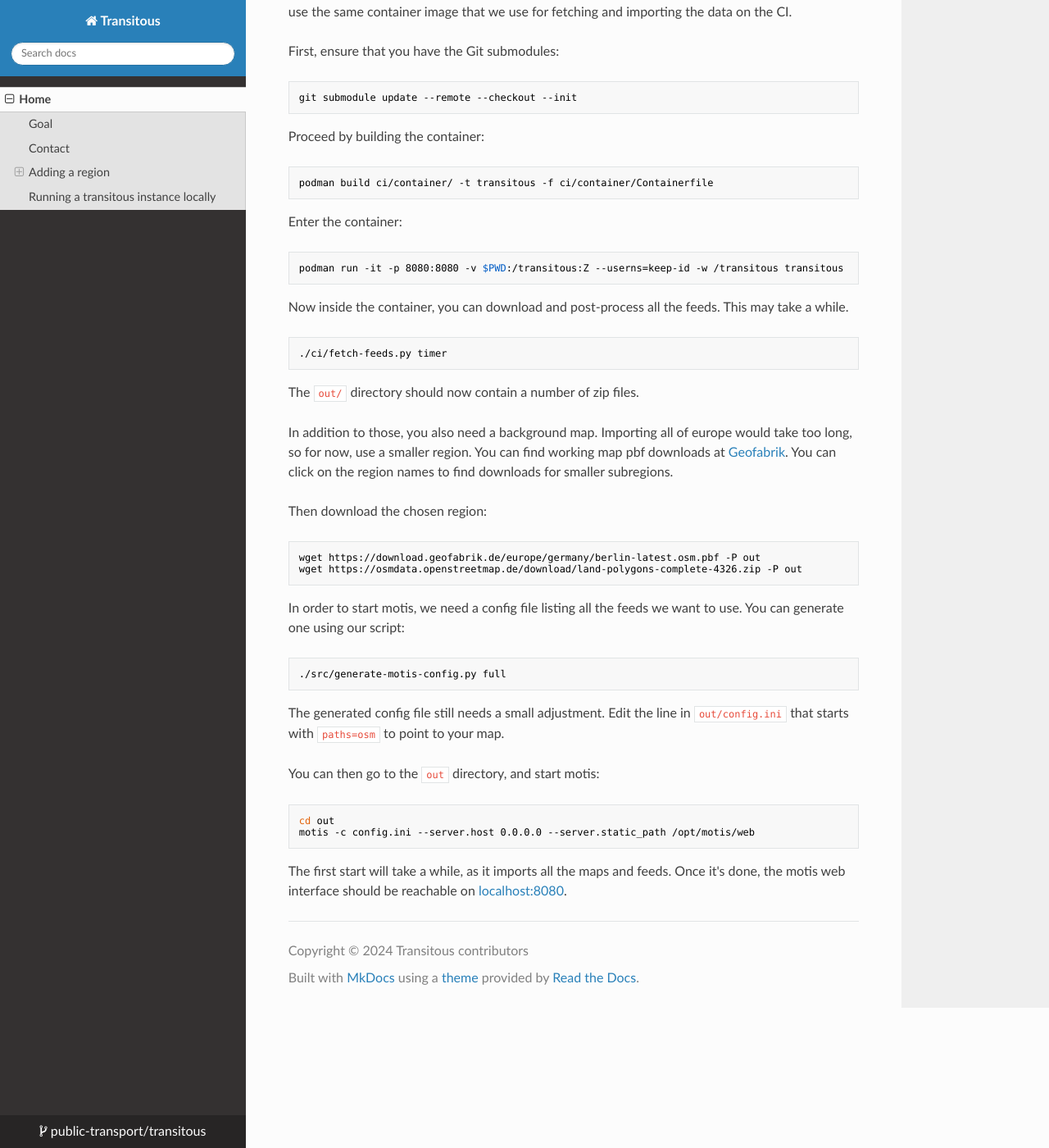
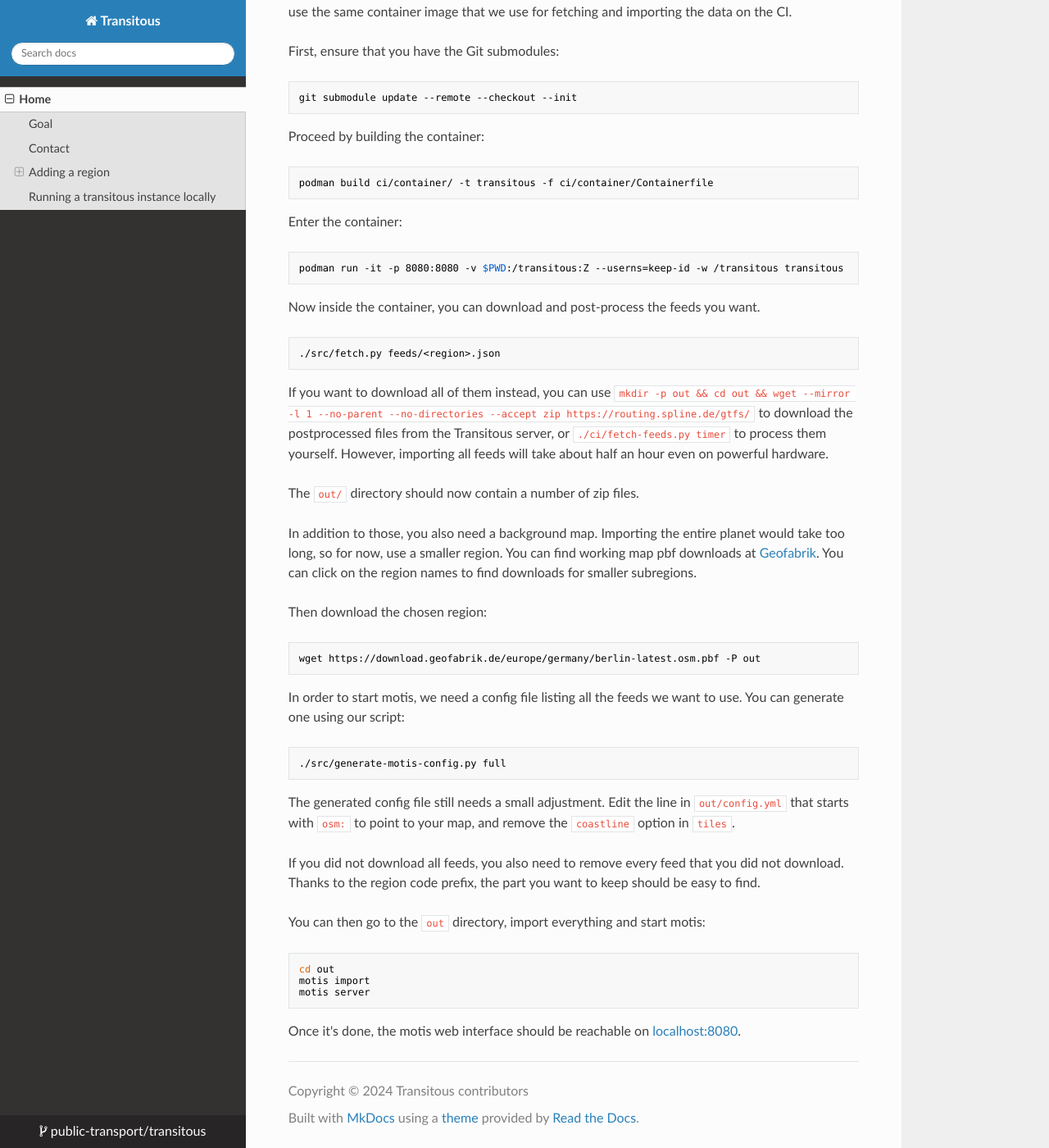
Before and after one commit to public-transport/transitous, an MkDocs documentation site: the page built from docs/docs/index.md, in a window 1280 px wide and 1400 px high, scrolled down 4093 px. Shown: the whole window at 82% size. Built offline with MkDocs 1.6.1, drawn with Linux system fonts in a browser that asks for light colours; nearby versions of some CDN libraries.

Commit message:
docs: Update local instance docs

````diff
--- a/docs/docs/index.md
+++ b/docs/docs/index.md
@@ -215,15 +215,17 @@ Enter the container:
 podman run -it -p 8080:8080 -v $PWD:/transitous:Z --userns=keep-id -w /transitous transitous
 ```
 
-Now inside the container, you can download and post-process all the feeds. This may take a while.
+Now inside the container, you can download and post-process the feeds you want.
 
 ```bash
-./ci/fetch-feeds.py timer
+./src/fetch.py feeds/<region>.json
 ```
+
+If you want to download all of them instead, you can use `mkdir -p out && cd out && wget --mirror -l 1 --no-parent --no-directories --accept zip https://routing.spline.de/gtfs/` to download the postprocessed files from the Transitous server, or `./ci/fetch-feeds.py timer` to process them yourself. However, importing all feeds will take about half an hour even on powerful hardware.
 
 The `out/` directory should now contain a number of zip files.
 
-In addition to those, you also need a background map. Importing all of europe would take too long,
+In addition to those, you also need a background map. Importing the entire planet would take too long,
 so for now, use a smaller region.
 You can find working map pbf downloads at [Geofabrik](https://download.geofabrik.de/).
 You can click on the region names to find downloads for smaller subregions.
@@ -243,14 +244,17 @@ You can generate one using our script:
 ```
 
 The generated config file still needs a small adjustment.
-Edit the line in `out/config.ini` that starts with `paths=osm` to point to your map.
+Edit the line in `out/config.yml` that starts with `osm:` to point to your map, and remove the `coastline` option in `tiles`.
 
-You can then go to the `out` directory, and start motis:
+If you did not download all feeds, you also need to remove every feed that you did not download.
+Thanks to the region code prefix, the part you want to keep should be easy to find.
+
+You can then go to the `out` directory, import everything and start motis:
 
 ```bash
 cd out
-motis -c config.ini --server.host 0.0.0.0 --server.static_path /opt/motis/web
+motis import
+motis server
 ```
 
-The first start will take a while, as it imports all the maps and feeds.
 Once it's done, the motis web interface should be reachable on [localhost:8080](http://localhost:8080).
````
Also changed, not shown: other parts of docs/docs/index.md (+0 -1 lines), 1 other file.
